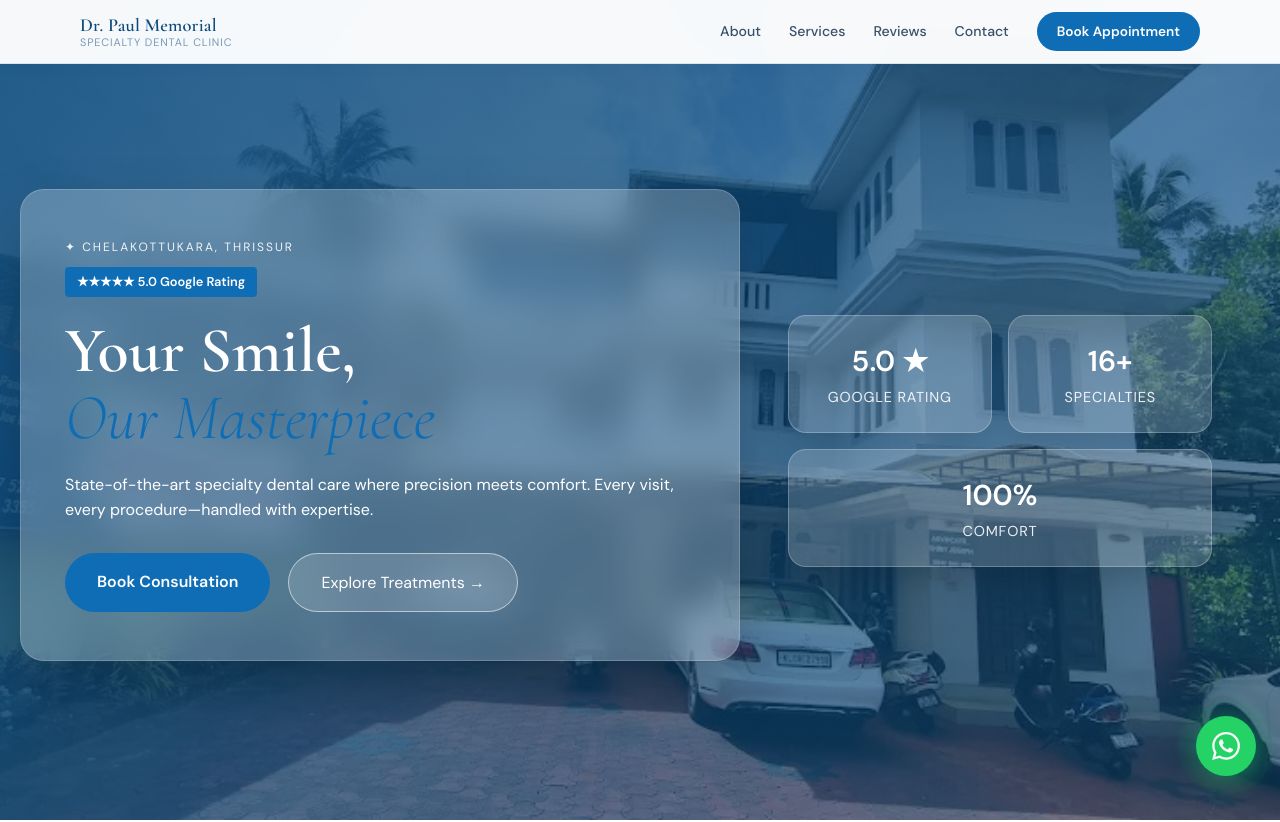
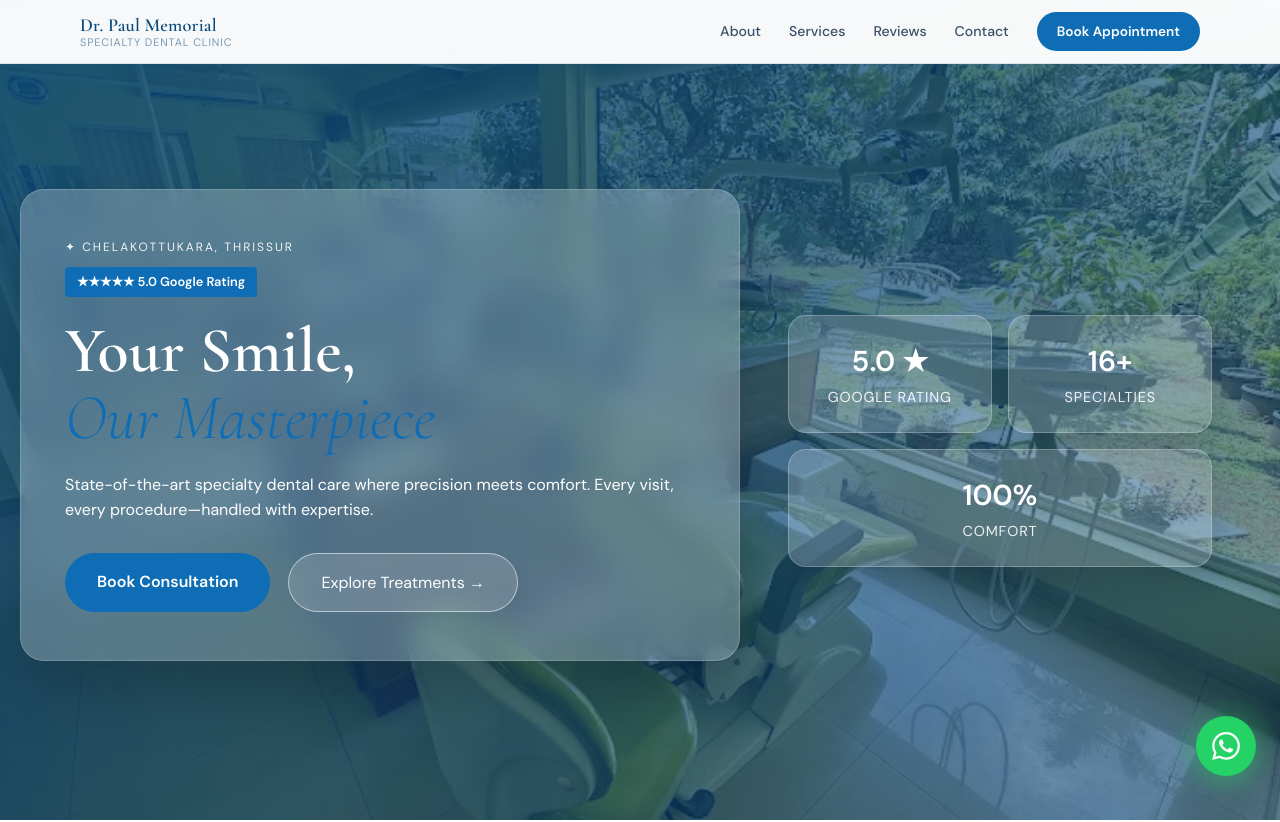
Before and after one commit to theelevionmedia/Dr-Paul-Memorial, a plain HTML site: page index.html in a window 1280 px wide. Shown: the top 822 px of the page. Drawn offline with nearby package versions, Linux system fonts and the light colour scheme.

Commit message:
Update index.html

```diff
--- a/index.html
+++ b/index.html
@@ -914,7 +914,7 @@ h1 span { font-style: italic; color: #0e6db5; font-weight: 300; } /* Your Gold-l
 
 <!-- ── HERO ────────────────────────────────────────── -->
 <section class="hero-custom">
-  <img src="dental1.jpg" alt="Dental clinic" />
+  <img src="dental2.jpg" alt="Dental clinic" />
   <div class="glass-box" style="position: relative; z-index: 3;">
     <div class="badge-row">
       <span class="loc-tag">✦ CHELAKOTTUKARA, THRISSUR</span>
```
